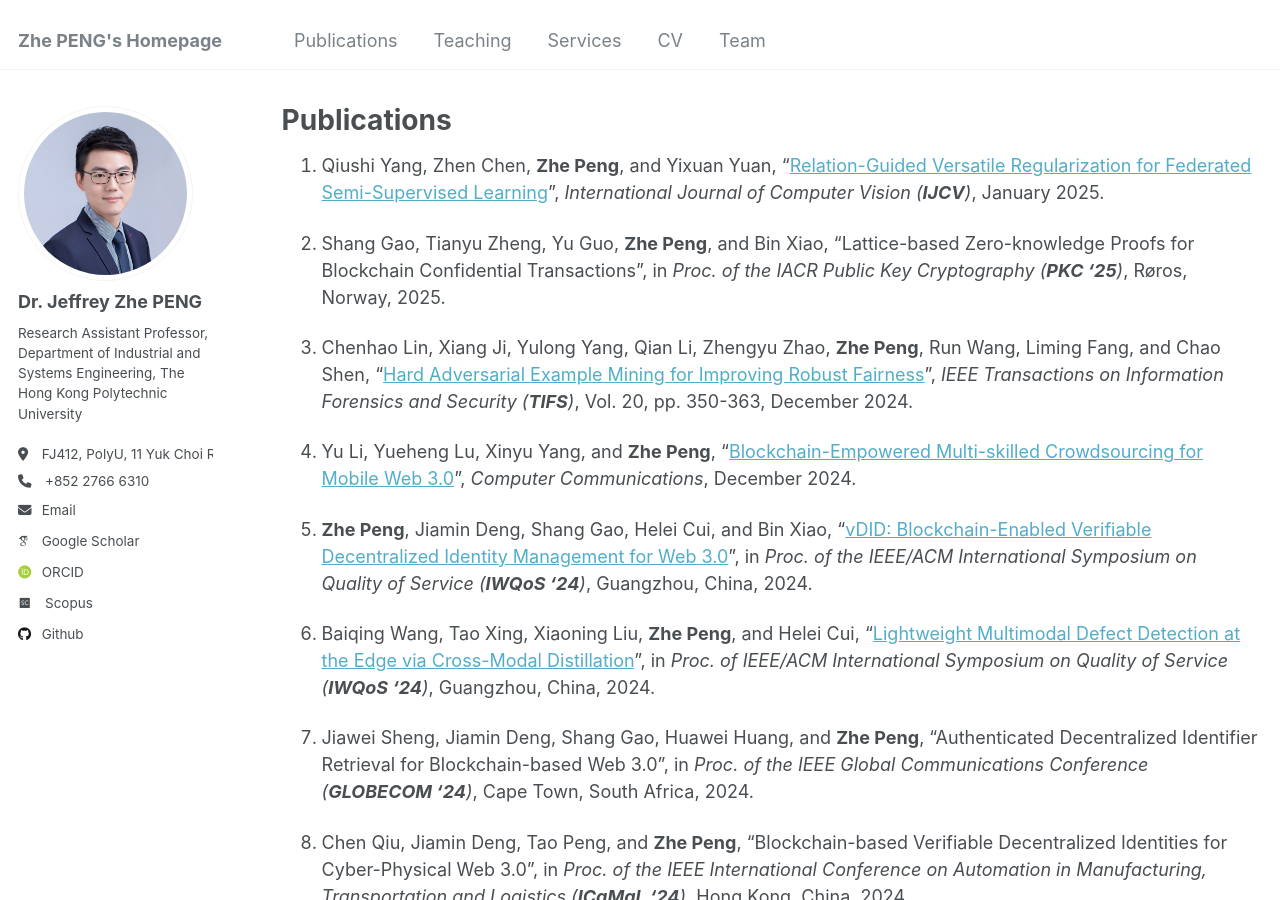
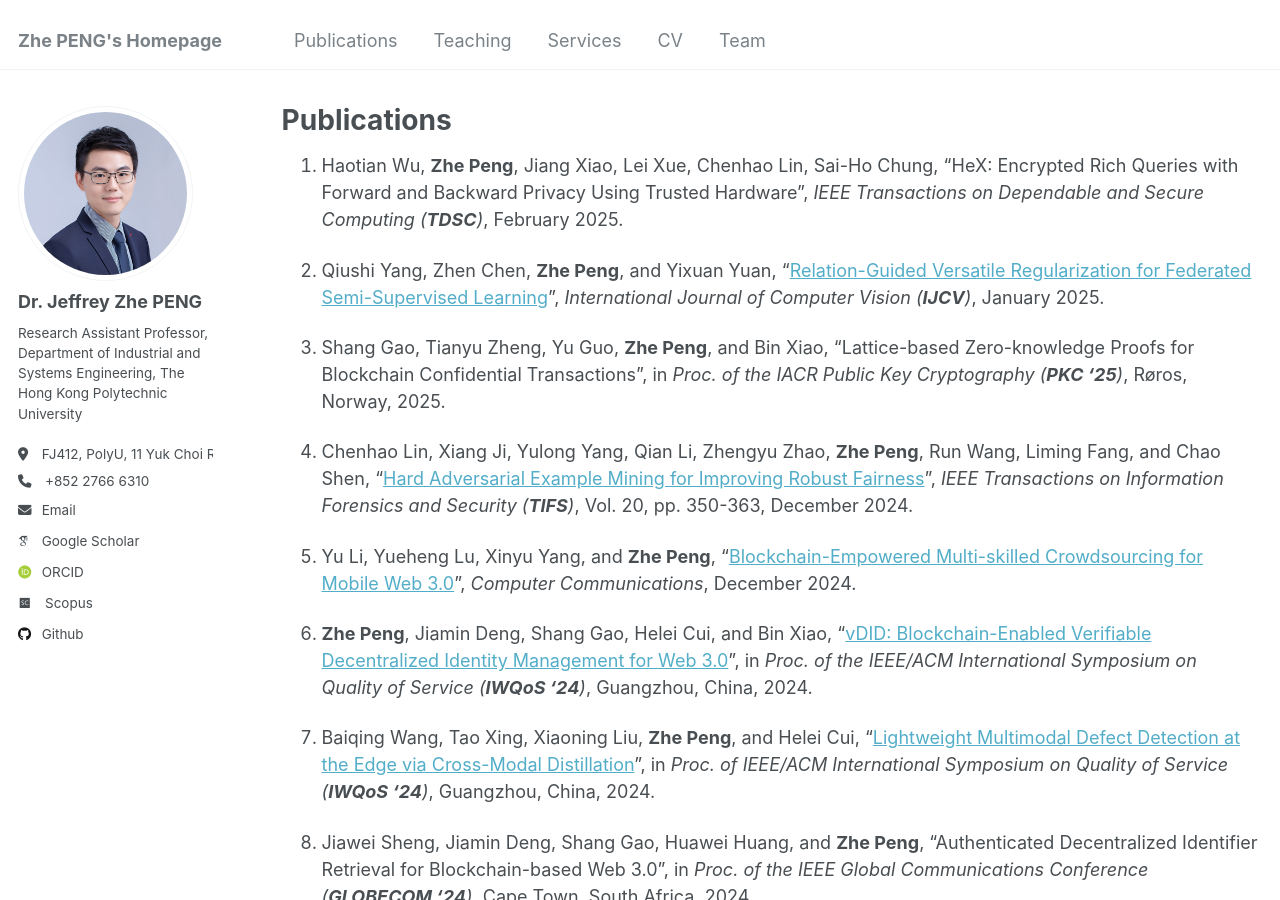
Before and after one commit to PENG-Zhe/peng-zhe.github.io, a Jekyll site: the page built from _pages/publications.md, in a window 1280 px wide and 900 px high. Built offline with Jekyll 4.4.1, drawn with Linux system fonts in a browser that asks for light colours; some web fonts are replaced.

Commit message:
Update publications.md

```diff
--- a/_pages/publications.md
+++ b/_pages/publications.md
@@ -3,6 +3,8 @@ title: "Publications"
 permalink: /publications/
 layout: archive
 ---
+
+1. Haotian Wu, **Zhe Peng**, Jiang Xiao, Lei Xue, Chenhao Lin, Sai-Ho Chung, "HeX: Encrypted Rich Queries with Forward and Backward Privacy Using Trusted Hardware", _IEEE Transactions on Dependable and Secure Computing (**TDSC**)_, February 2025.
 
 1. Qiushi Yang, Zhen Chen, **Zhe Peng**, and Yixuan Yuan, "[Relation-Guided Versatile Regularization for Federated Semi-Supervised Learning](https://link.springer.com/article/10.1007/s11263-024-02330-1)", _International Journal of Computer Vision (**IJCV**)_, January 2025.
 
```
